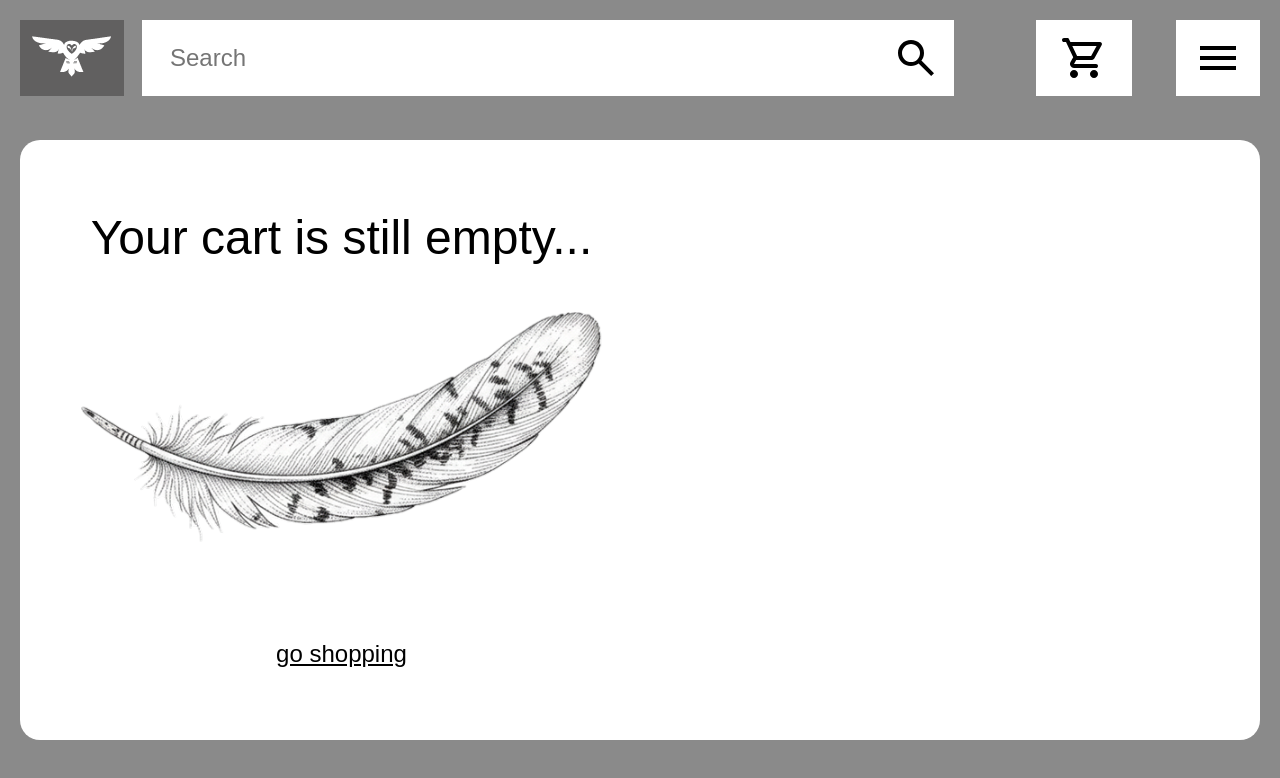
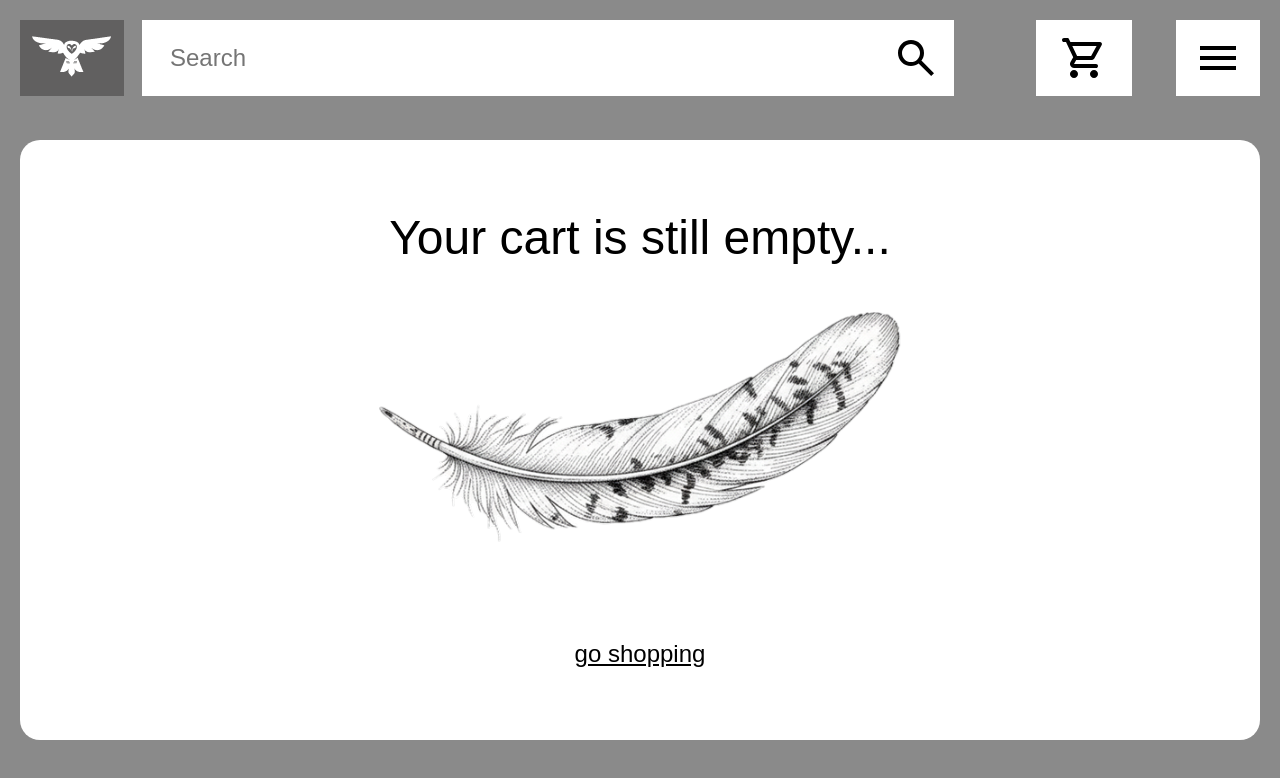
Before and after one commit to samobutniy-1/Arctic-Owl-the-online-shop, a React (Vite) app in the folder ArcticOwl/: page /cart in a window 1280 px wide. Shown: the top 778 px of the page. Built offline with nearby package versions, Linux system fonts and the light colour scheme; a web font is replaced by a local one.

Commit message:
feat: add empty cart style modifier

```diff
--- a/ArcticOwl/src/components/cart/Cart.jsx
+++ b/ArcticOwl/src/components/cart/Cart.jsx
@@ -16,7 +16,9 @@ export function Cart({ cart, updateQuantity }) {
       <Header />
       <section className="cart-section">
         <div className="cart-section__container">
-          <div className="cart-section__content">
+          <div
+            className={`cart-section__content ${cart.length === 0 ? "cart-section__content--empty" : ""}`}
+          >
             {cart.length === 0 ? (
               <>
                 <div className="cart-section__empty-cart">
--- a/ArcticOwl/src/styles/sections/_cart-section.scss
+++ b/ArcticOwl/src/styles/sections/_cart-section.scss
@@ -15,6 +15,10 @@
     padding: 50px 32px;
     border-radius: 20px;
     gap: 40px;
+
+    &--empty {
+      justify-content: center;
+    }
   }
   &__empty-cart {
     display: flex;
```
